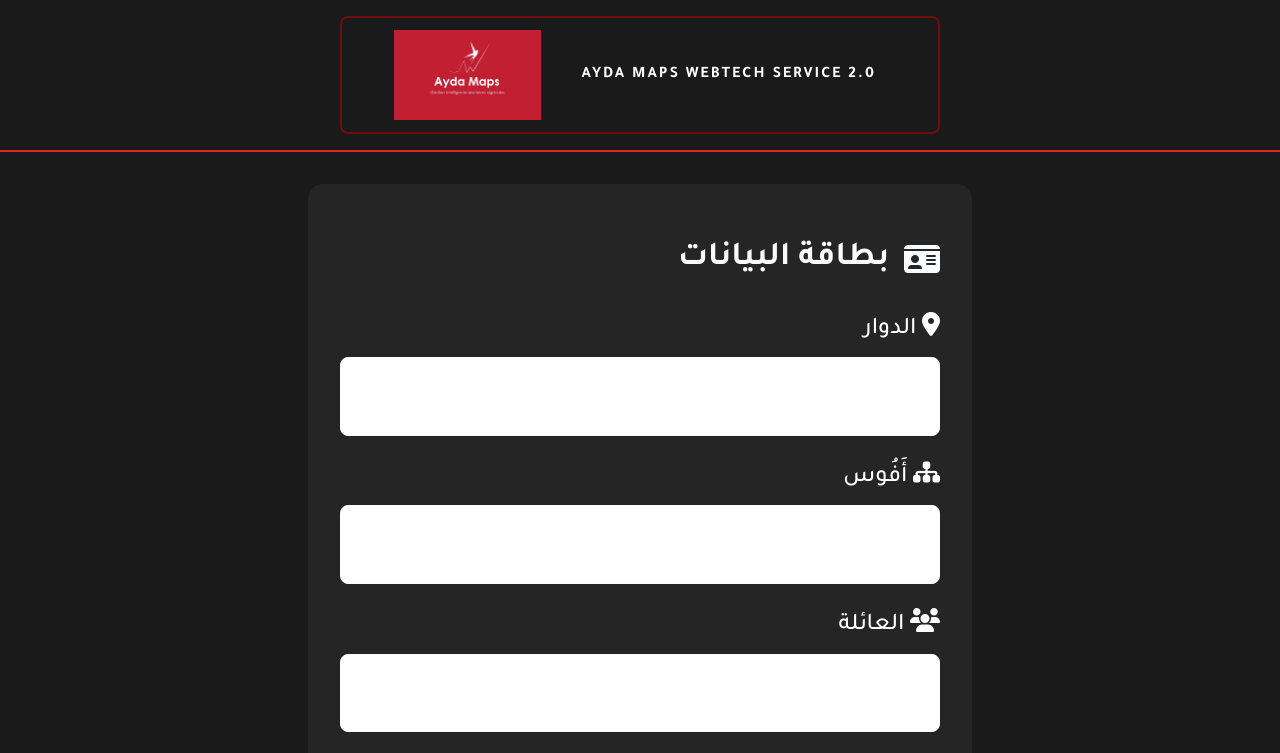
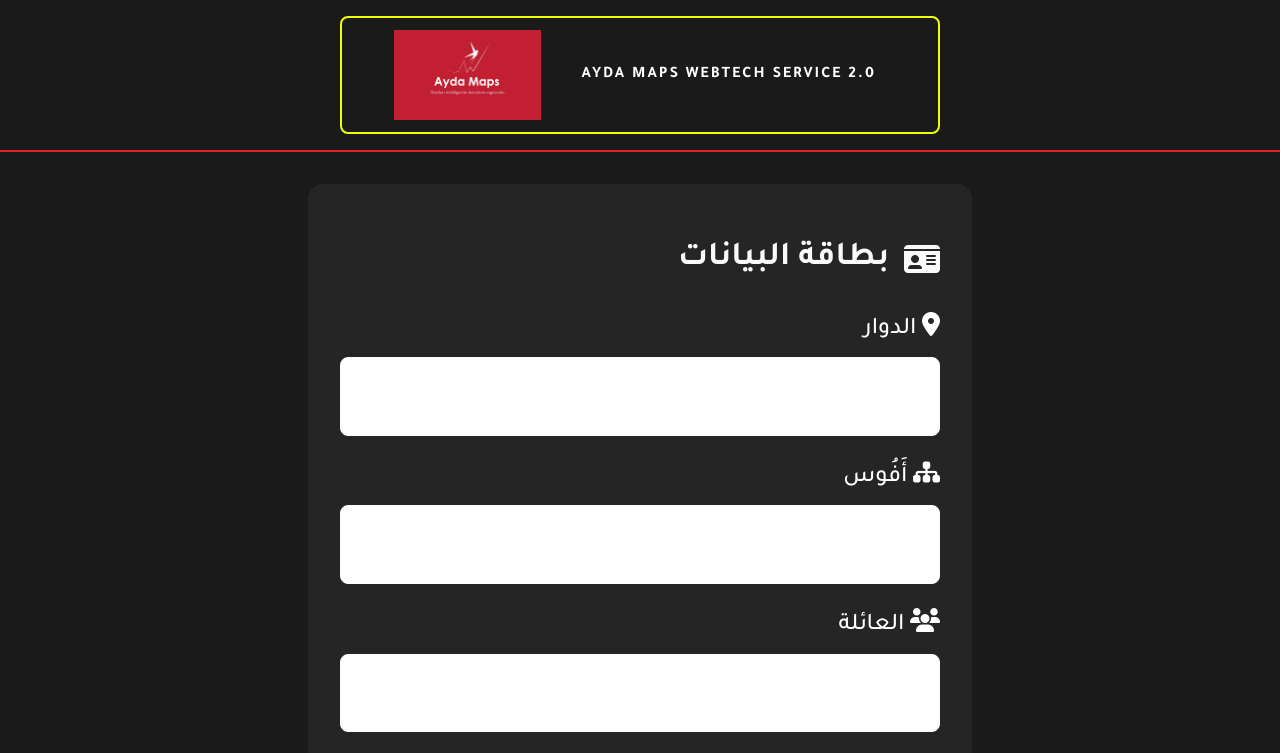
Before and after one commit to alitizgui/Formulaire_Ayda_Maps, a plain HTML site: page index.html in a window 1280 px wide. Shown: the top 753 px of the page. Drawn offline with Linux system fonts and the light colour scheme.

Commit message:
maj25050549

```diff
--- a/index.html
+++ b/index.html
@@ -50,7 +50,7 @@
         }
 
         .header-frame {
-            border: 2px solid rgba(199, 4, 4, 0.486); /* Cadre blanc de 2px */
+            border: 2px solid rgb(238, 255, 0); /* Cadre blanc de 2px */
             border-radius: 8px; /* Coins arrondis */
             padding: 12px 20px; /* Espace intérieur */
             width: 100%;
```
